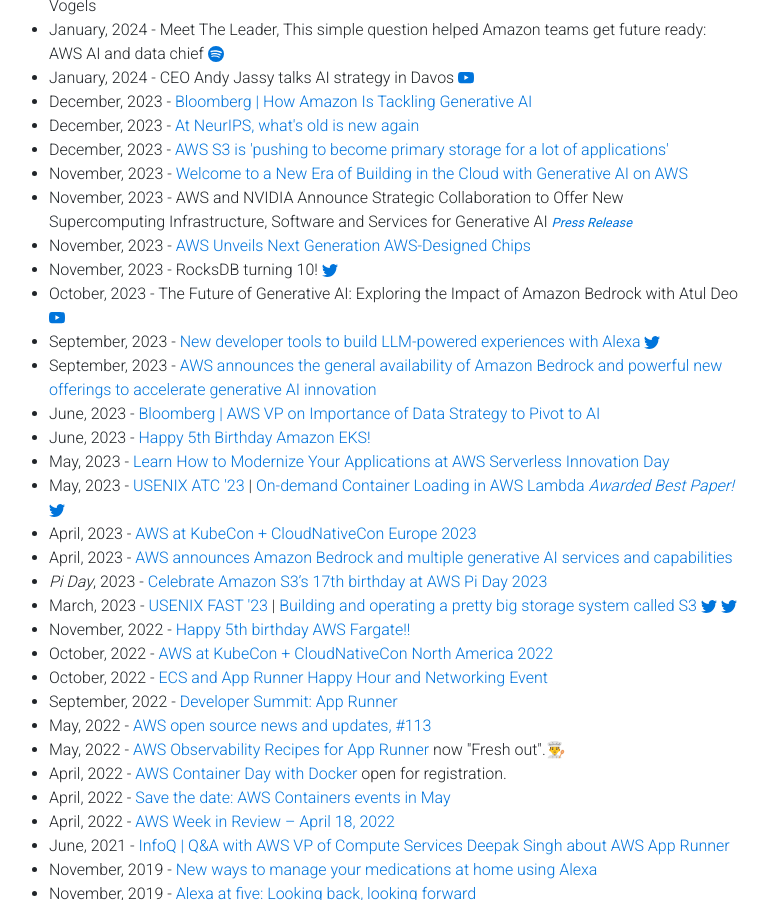
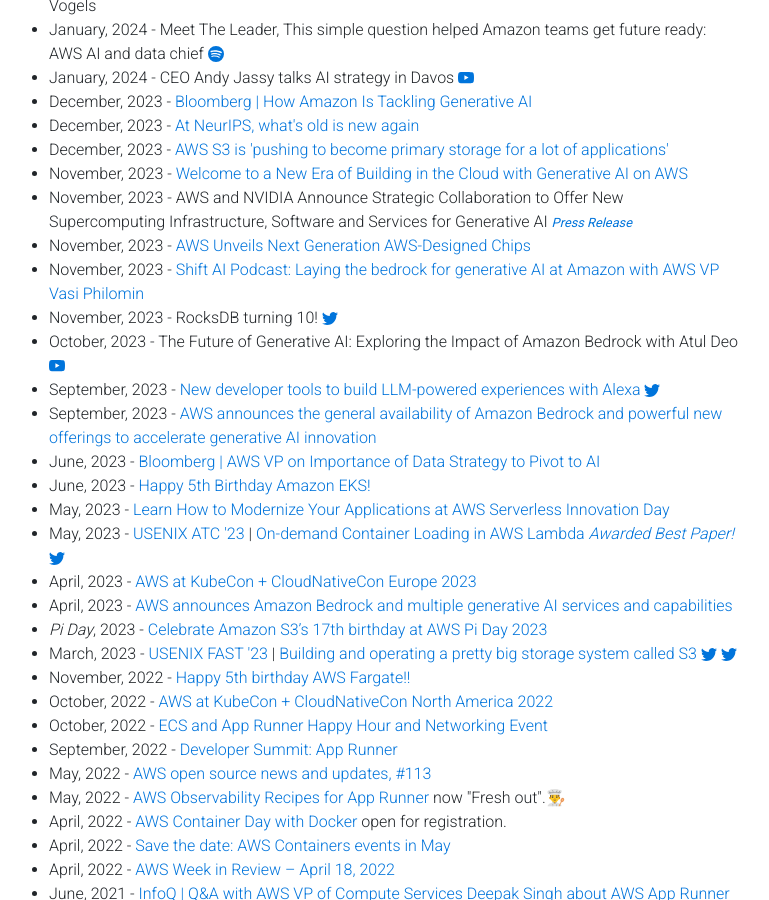
Before and after one commit to gfw001/gfw001.github.io, a Jekyll site: the page portfolio.html, which Jekyll copies as it is, in a window 1280 px wide and 900 px high, scrolled down 2216 px. Shown: the whole window, without its empty margins (76-845 px from the left). Built offline with Jekyll 4.4.1, drawn with Linux system fonts in a browser that asks for light colours; nearby versions of some CDN libraries; a style sheet for code colours, icons or effects is not loaded.

Commit message:
Update portfolio.html

```diff
--- a/portfolio.html
+++ b/portfolio.html
@@ -383,12 +383,16 @@
 	</li>
 	-->
 	<li>
+		November, 2023 - <a href="https://www.geekwire.com/2023/shift-ai-podcast-laying-the-bedrock-for-generative-ai-at-amazon-with-aws-vp-vasi-philomin/">Shift AI Podcast: Laying the bedrock for generative AI at Amazon with AWS VP Vasi Philomin</a>
+	</li>
+	<li>
 		November, 2023 - RocksDB turning 10! <a href="https://x.com/RocksDB/status/1712534057454915712?s=20" title="Twitter">
                 <svg xmlns="http://www.w3.org/2000/svg" width="16" height="16" fill="currentColor" class="bi bi-twitter" viewBox="0 0 16 16">
                 <path d="M5.026 15c6.038 0 9.341-5.003 9.341-9.334 0-.14 0-.282-.006-.422A6.685 6.685 0 0 0 16 3.542a6.658 6.658 0 0 1-1.889.518 3.301 3.301 0 0 0 1.447-1.817 6.533 6.533 0 0 1-2.087.793A3.286 3.286 0 0 0 7.875 6.03a9.325 9.325 0 0 1-6.767-3.429 3.289 3.289 0 0 0 1.018 4.382A3.323 3.323 0 0 1 .64 6.575v.045a3.288 3.288 0 0 0 2.632 3.218 3.203 3.203 0 0 1-.865.115 3.23 3.23 0 0 1-.614-.057 3.283 3.283 0 0 0 3.067 2.277A6.588 6.588 0 0 1 .78 13.58a6.32 6.32 0 0 1-.78-.045A9.344 9.344 0 0 0 5.026 15z"/>
                 </svg>
                 </a>
 	</li>
+
 	<li>
 		October, 2023 - The Future of Generative AI: Exploring the Impact of Amazon Bedrock with Atul Deo <a href="https://youtu.be/yW8keNuEHRI?si=9FHlcHjrk4PSsyZ8">
 		<svg xmlns="http://www.w3.org/2000/svg" width="16" height="16" fill="currentColor" class="bi bi-youtube" viewBox="0 0 16 16">
```
